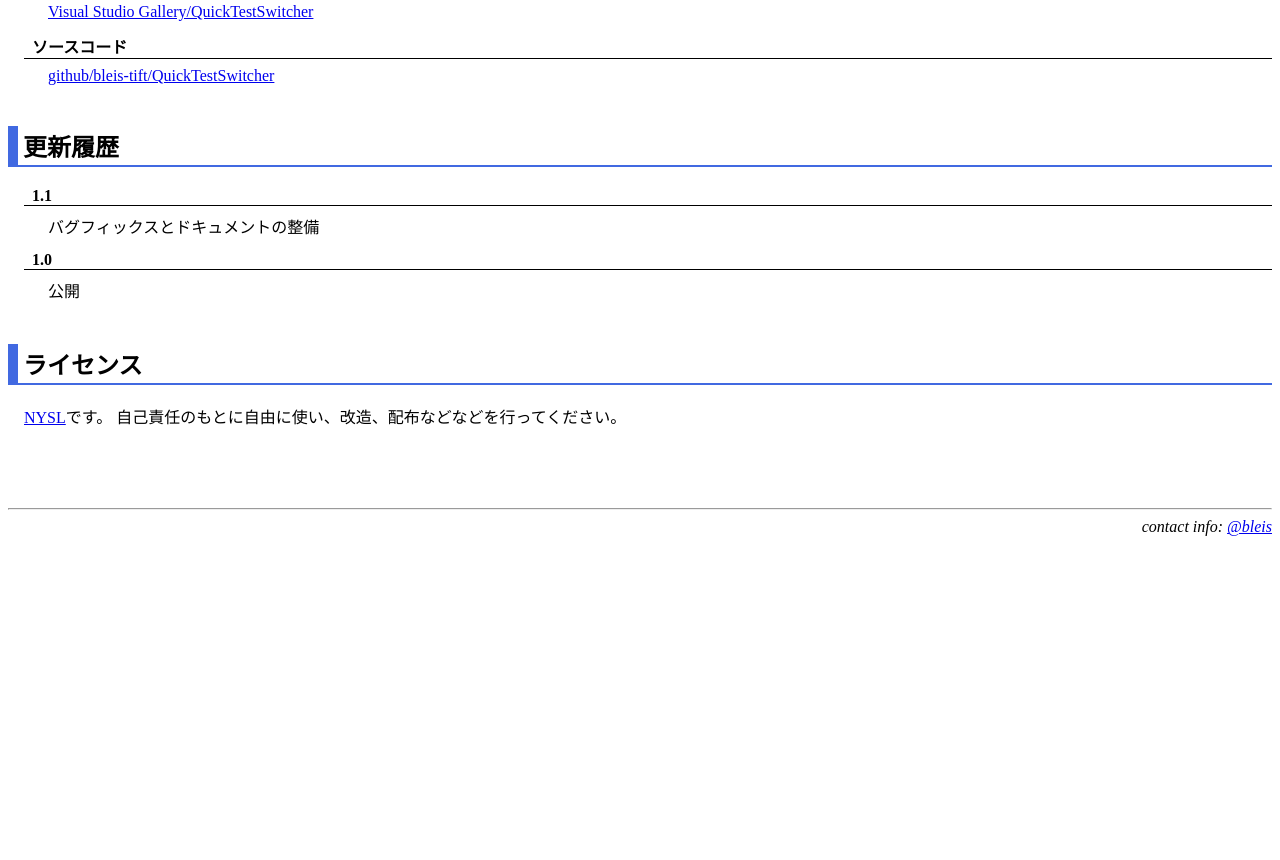
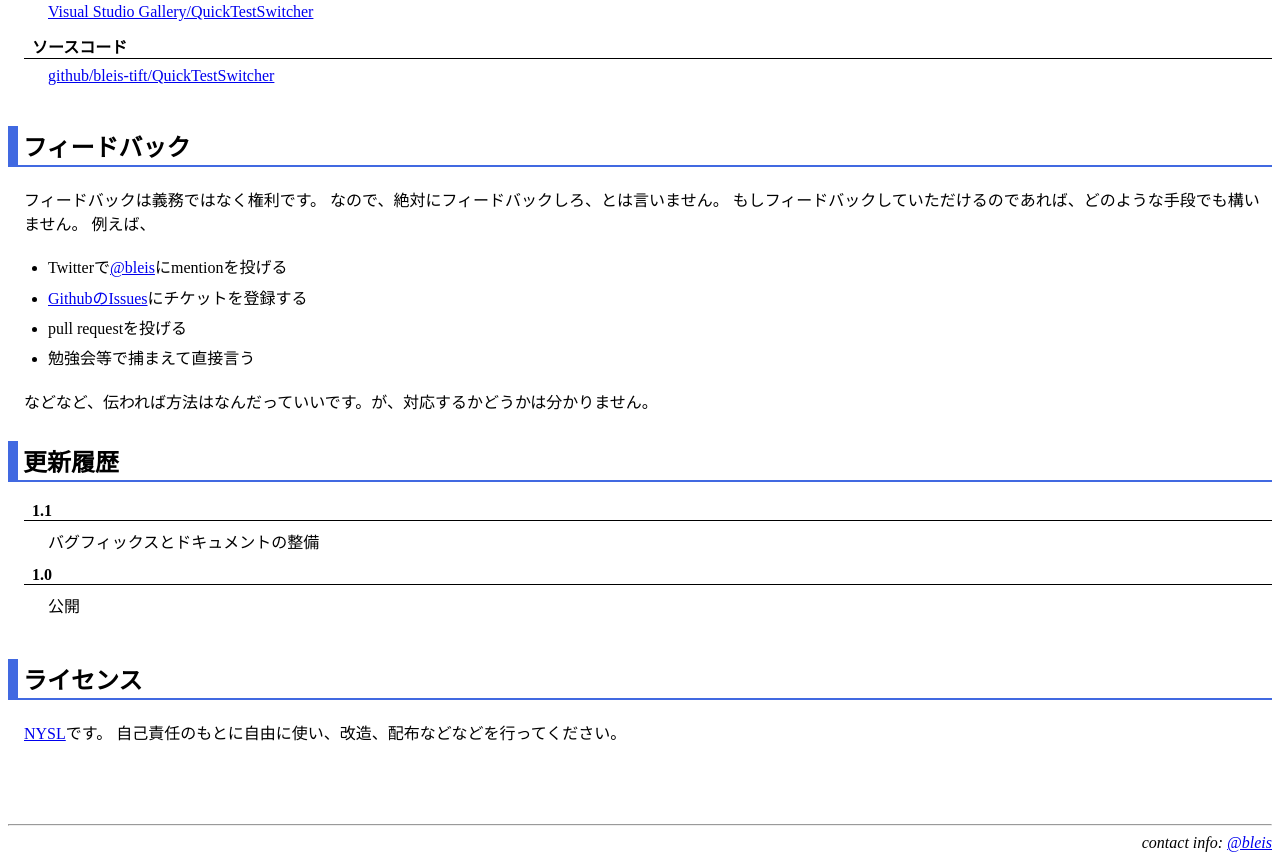
Before and after one commit to bleis-tift/QuickTestSwitcher, a plain HTML site: page index.html in a window 1280 px wide. Shown: the part 1275-2135 px from the top of the page. Before the commit the page ends 1819 px from the top, so only its background shows below. Drawn offline with Linux system fonts and the light colour scheme.

Commit message:
フィードバックについて追記 refs #3

```diff
--- a/index.html
+++ b/index.html
@@ -68,6 +68,20 @@
             <dt>ソースコード</dt>
             <dd><a href="https://github.com/bleis-tift/QuickTestSwitcher/">github/bleis-tift/QuickTestSwitcher</a></dd>
         </dl>
+        <h2>フィードバック</h2>
+        <p>
+        フィードバックは義務ではなく権利です。
+        なので、絶対にフィードバックしろ、とは言いません。
+        もしフィードバックしていただけるのであれば、どのような手段でも構いません。
+        例えば、
+        </p>
+        <ul>
+            <li>Twitterで<a href="https://twitter.com/bleis">@bleis</a>にmentionを投げる</li>
+            <li><a href="https://github.com/bleis-tift/QuickTestSwitcher/issues">GithubのIssues</a>にチケットを登録する</li>
+            <li>pull requestを投げる</li>
+            <li>勉強会等で捕まえて直接言う</li>
+        </ul>
+        <p>などなど、伝われば方法はなんだっていいです。が、対応するかどうかは分かりません。</p>
         <h2>更新履歴</h2>
         <dl>
             <dt>1.1</dt><dd>バグフィックスとドキュメントの整備</dd>
```
